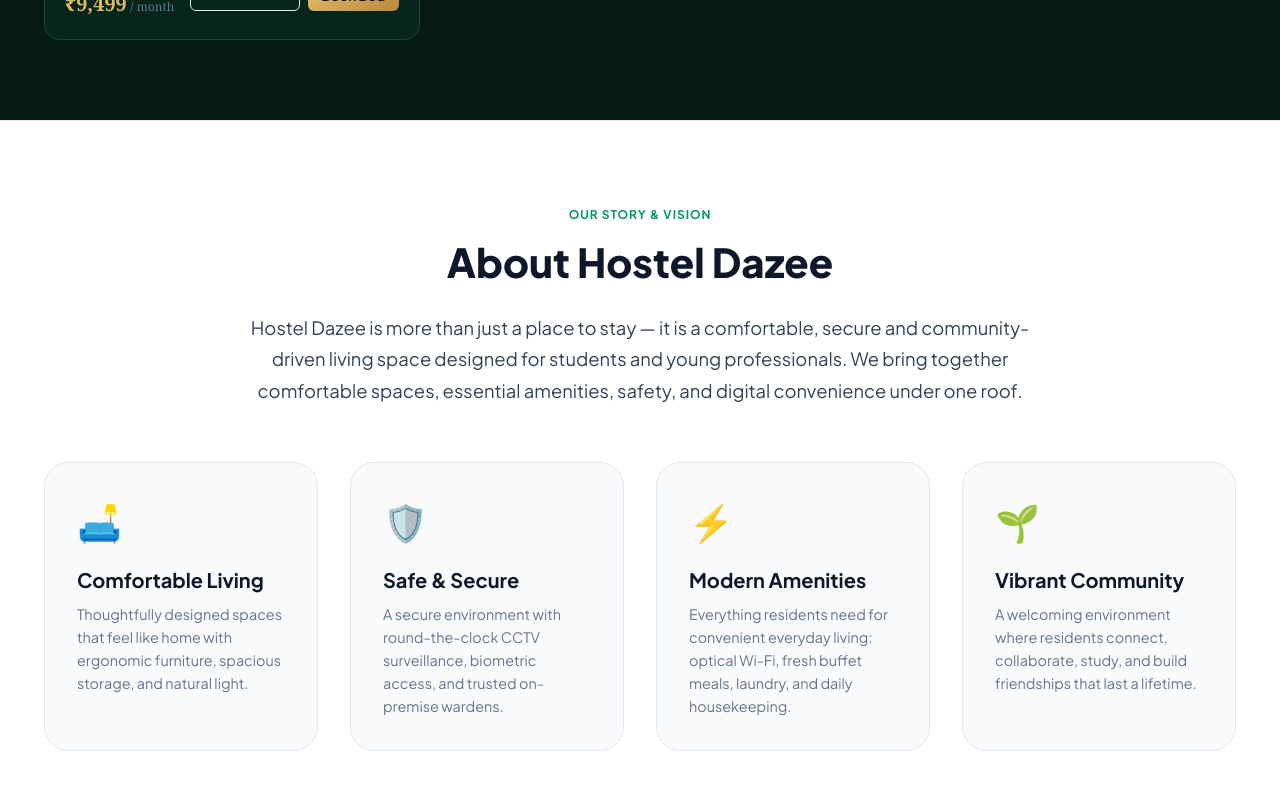
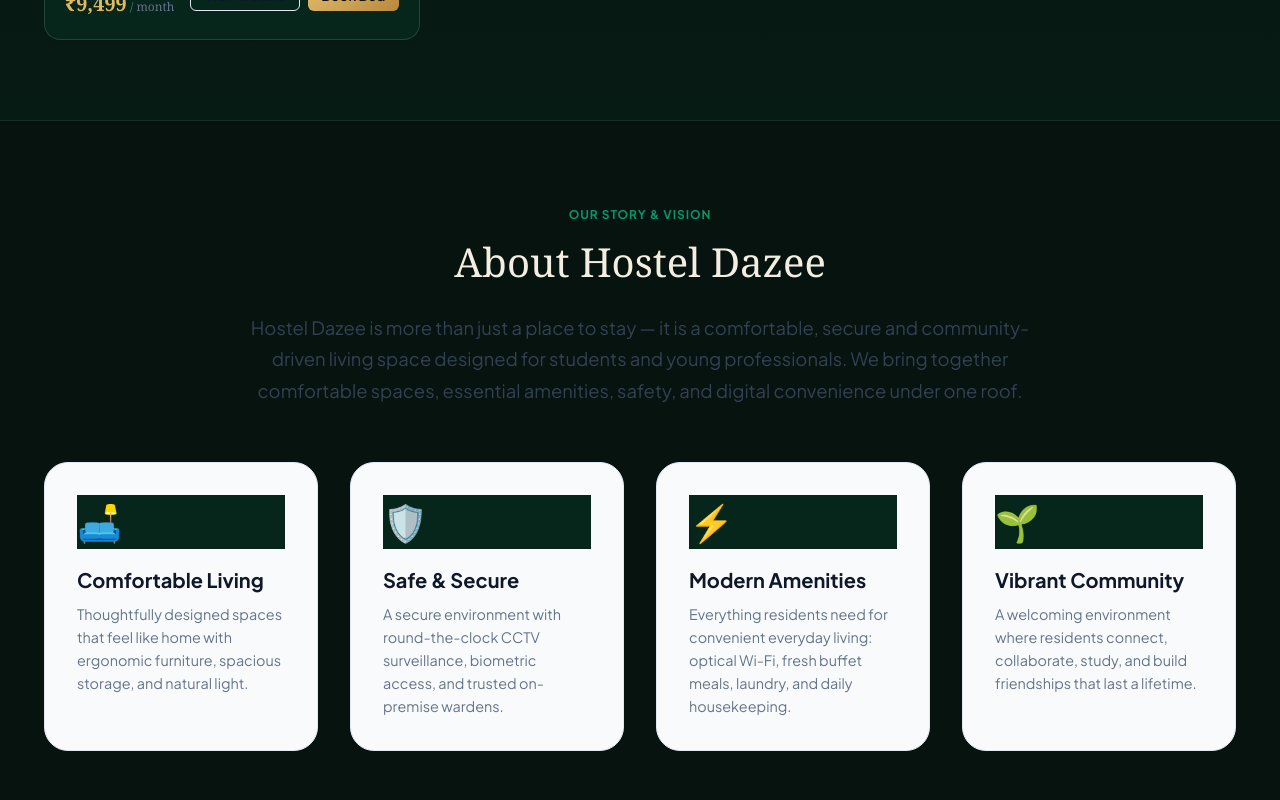
Before and after one commit to suyashsonkar11-ui/Hostel-dazee.com, a React (Vite) app: page / in a window 1280 px wide. Shown: the part 2400-3200 px from the top of the page. Built offline with nearby package versions, Linux system fonts and the light colour scheme; no server answers.

Commit message:
Extend luxury theme through homepage content sections

```diff
--- a/src/index.css
+++ b/src/index.css
@@ -1240,3 +1240,55 @@ a {
     width: 100%;
   }
 }
+
+
+/* Continue the same visual language below the fold */
+.about-section,
+.how-section,
+.why-section,
+.reviews-section,
+.contact-section {
+  background: #06130f !important;
+  color: #f4eee2;
+  border-color: rgba(113,164,139,.18) !important;
+}
+.about-section h2,
+.how-section h2,
+.why-section h2,
+.reviews-section h2,
+.contact-section h2 {
+  font-family: Georgia, "Times New Roman", serif !important;
+  font-weight: 400 !important;
+  color: #f4eee2 !important;
+}
+.about-section p,
+.how-section p,
+.why-section p,
+.reviews-section p,
+.contact-section p {
+  color: #aeb9b1;
+}
+.about-section > .container > div > div > div,
+.how-section > .container > div > div > div,
+.contact-section > .container > div > div > div {
+  background: #06251b !important;
+  border-color: rgba(113,164,139,.22) !important;
+  color: #f4eee2;
+}
+.owner-banner {
+  background: linear-gradient(135deg,#06271d 0%,#04130e 100%) !important;
+  border-color: rgba(217,181,104,.16) !important;
+}
+.owner-banner h2 {
+  font-family: Georgia, "Times New Roman", serif !important;
+  font-weight: 400 !important;
+}
+.owner-banner p {
+  color: #b9c2bc !important;
+}
+footer {
+  background: #030d0a !important;
+}
+footer a:hover {
+  color: #d9b568 !important;
+}
```
